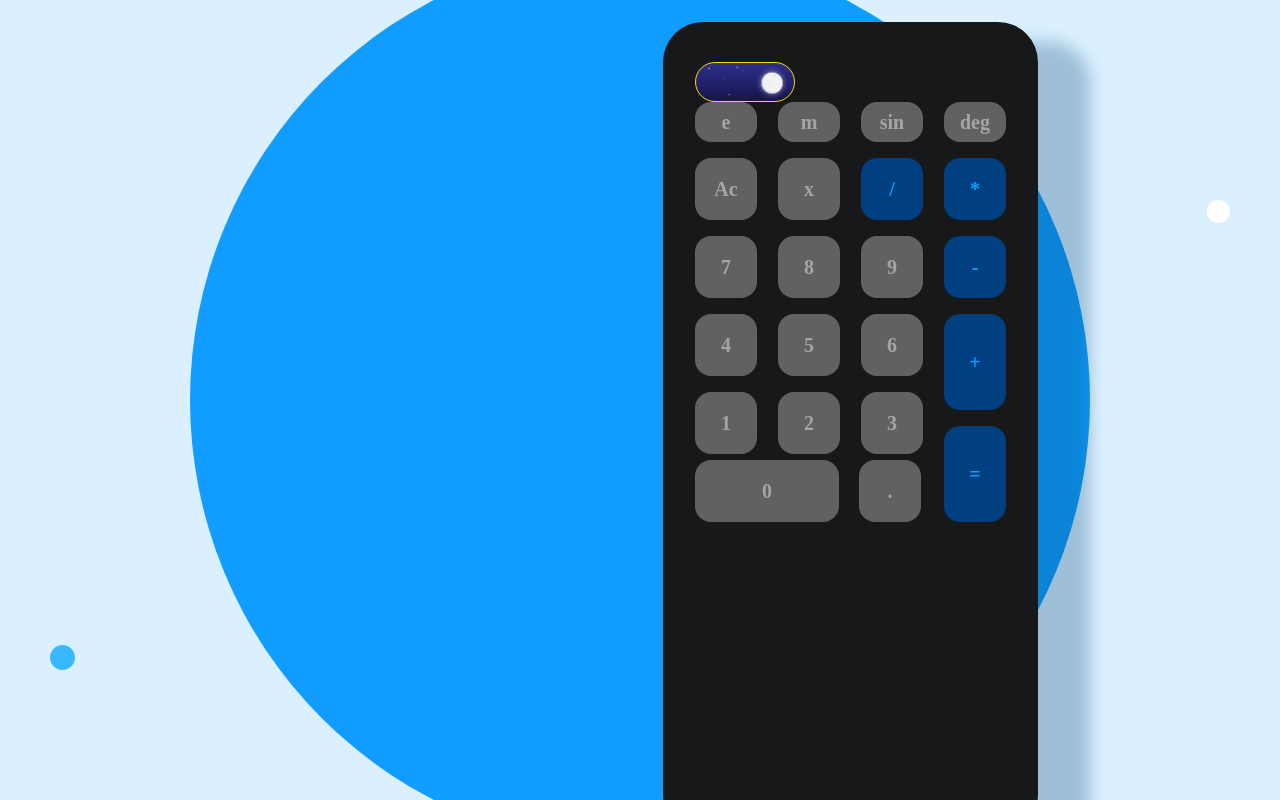
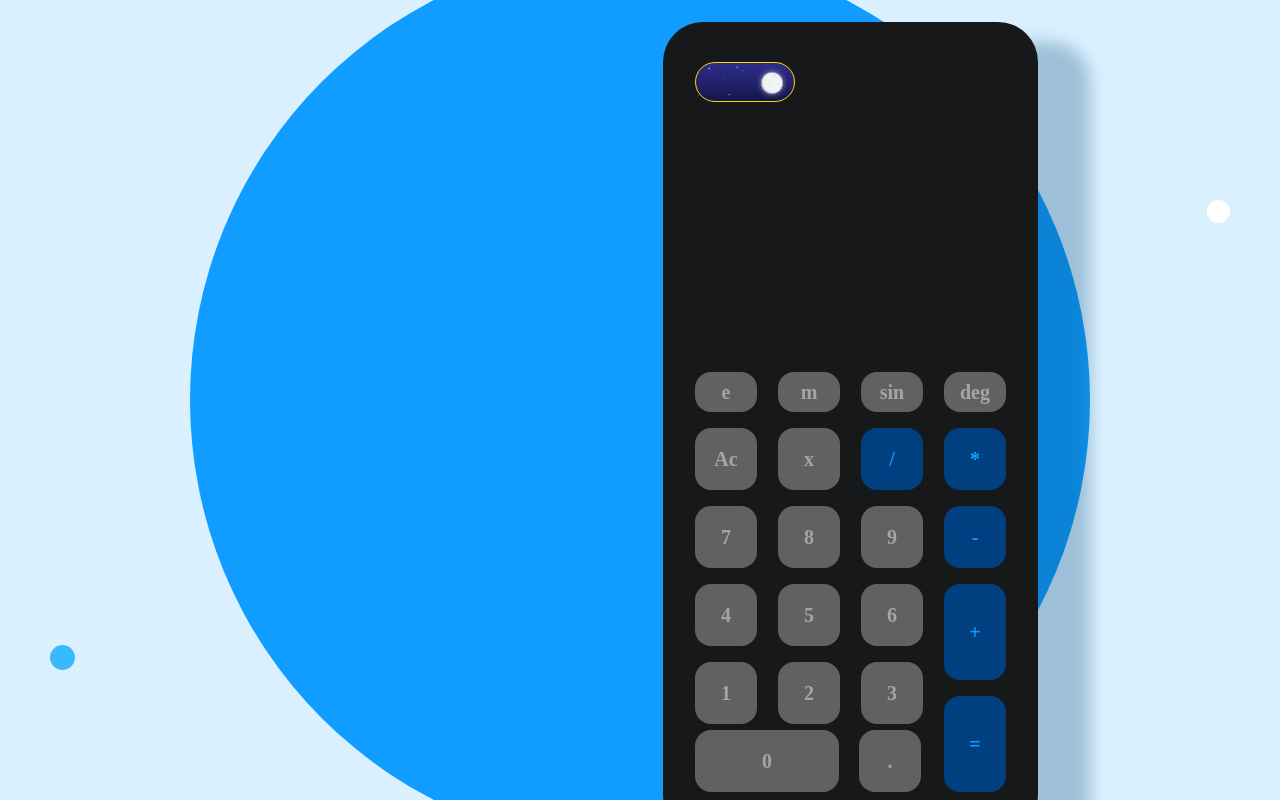
Before and after one commit to YevheniiOlehovich/MyCalc, a React (Vite) app: page / in a window 1280 px wide. Built offline with nearby package versions, Linux system fonts and the light colour scheme.

Commit message:
added logic and state for input and result

```diff
--- a/src/Components/Button/index.jsx
+++ b/src/Components/Button/index.jsx
@@ -1,7 +1,7 @@
 import { Styled } from "./styled"
 import { useSelector} from 'react-redux'
 
-export default function Button({text, colour, height, width, noneMargin}){
+export default function Button({text, colour, height, width, noneMargin, onClick }){
     const nightmode = useSelector((state) => state.theme.nightmode);
 
     return(
@@ -11,6 +11,7 @@ export default function Button({text, colour, height, width, noneMargin}){
             width={width}
             noneMargin={noneMargin}
             nightmode={nightmode}
+            onClick={onClick}
             >
                 {text}
         </Styled.Wrapper>
--- a/src/Components/Display/index.jsx
+++ b/src/Components/Display/index.jsx
@@ -1,8 +1,19 @@
-import { Styled } from "./styled"
+import { Styled } from "./styled";
+import { useSelector } from "react-redux";
 
-export default function Display(){
-    return(
-        <Styled.Wrapper>
+export default function Display() {
+    const { input = "", result = "0", nightmode } = useSelector((state) => ({
+        ...state.calculator,
+        nightmode: state.theme.nightmode,
+    }));
+
+    console.log(input)
+    console.log(result)
+
+    return (
+        <Styled.Wrapper nightmode={nightmode}>
+            <Styled.Header>{result}</Styled.Header>
+            <Styled.Footer nightmode={nightmode}>{input}</Styled.Footer>
         </Styled.Wrapper>
-    )
+    );
 }
--- a/src/Components/Display/styled.jsx
+++ b/src/Components/Display/styled.jsx
@@ -3,8 +3,27 @@ import styled from 'styled-components'
 export const Styled = {
     Wrapper : styled.div`
         width: 100%;
-        height: 300px;
-        background-color: white;
+        height: 270px;
         border-radius: 40px;
+        box-sizing: border-box;
+        padding: 0;
+        margin: 0;
+        display: flex;
+        flex-direction: column;
+    `,
+    Header: styled.div`
+        height: 100px;
+        display: flex;
+        align-items: center;
+        justify-content: flex-end;
+        color: #818181;
+    `,
+    Footer: styled.div`
+        height: 170px;
+        display: flex;
+        align-items: center;
+        justify-content: flex-end;
+        color: ${({ nightmode }) => (nightmode ? "#424242" : "#fff")};
+
     `
 }
--- a/src/Components/Keyboard/index.jsx
+++ b/src/Components/Keyboard/index.jsx
@@ -1,43 +1,48 @@
 import { Styled } from "./styled"
 import Button from "../Button"
+import { useDispatch } from "react-redux";
+import { addToInput, clearInput, calculateResult } from "../../Store/calculatorSlice";
 
 export default function Keyboard(){
+
+    const dispatch = useDispatch();
 
     return(
         <Styled.Wrapper>
             <Styled.Row>
                 <Styled.Column>
-                    <Button text={'e'} height={'small'}/>
-                    <Button text={'Ac'} />
-                    <Button text={'7'} />
-                    <Button text={'4'} />
-                    <Button text={'1'} />
+                    <Button text={'e'} height={'small'} onClick={() => dispatch(addToInput("e"))}/>
+                    <Button text={'Ac'} onClick={() => dispatch(clearInput())}/>
+                    <Button text={'7'} onClick={() => dispatch(addToInput("7"))}/>
+                    <Button text={'4'} onClick={() => dispatch(addToInput("4"))}/>
+                    <Button text={'1'} onClick={() => dispatch(addToInput("1"))}/>
                 </Styled.Column>
                 <Styled.Column>
                     <Button text={'m'} height={'small'}/>
-                    <Button text={'x'}/>
-                    <Button text={'8'}/>
-                    <Button text={'5'}/>
-                    <Button text={'2'}/>
+                    <Button text={'x'} onClick={() => dispatch(addToInput("*"))}/>
+                    <Button text={'8'} onClick={() => dispatch(addToInput("8"))}/>
+                    <Button text={'5'} onClick={() => dispatch(addToInput("5"))}/>
+                    <Button text={'2'} onClick={() => dispatch(addToInput("2"))}/>
                 </Styled.Column>
+
                 <Styled.Column>
-                    <Button text={'sin'} height={'small'} />
-                    <Button text={'/'} colour={'blue'}/>
-                    <Button text={'9'}/>
-                    <Button text={'6'}/>
-                    <Button text={'3'}/>
+                    <Button text={'sin'} height={'small'}/>
+                    <Button text={'/'} colour={'blue'} onClick={() => dispatch(addToInput("/"))}/>
+                    <Button text={'9'} onClick={() => dispatch(addToInput("9"))}/>
+                    <Button text={'6'} onClick={() => dispatch(addToInput("6"))}/>
+                    <Button text={'3'} onClick={() => dispatch(addToInput("3"))}/>
                 </Styled.Column>
                 <Styled.Column>
                     <Button text={'deg'} height={'small'} />
-                    <Button text={'*'} colour={'blue'}/>
-                    <Button text={'-'} colour={'blue'}/>
-                    <Button text={'+'} colour={'blue'} height={'big'}/>
-                    <Button text={'='} colour={'blue'} background={'blue'} height={'big'} noneMargin={'none'}/>
+                    <Button text={'*'} colour={'blue'} onClick={() => dispatch(addToInput("*"))}/>
+                    <Button text={'-'} colour={'blue'} onClick={() => dispatch(addToInput("-"))}/>
+                    <Button text={'+'} colour={'blue'} height={'big'} onClick={() => dispatch(addToInput("+"))}/>
+                    <Button text={'='} colour={'blue'} background={'blue'} height={'big'} noneMargin={'none'} onClick={() => dispatch(calculateResult())}/>
                 </Styled.Column>
             </Styled.Row>
             <Styled.Block>
-                <Button text={'0'} width={'big'} noneMargin={'none'}/>
-                <Button text={'.'} noneMargin={'none'}/>
+                <Button text={'0'} width={'big'} noneMargin={'none'} onClick={() => dispatch(addToInput("0"))}/>
+                <Button text={'.'} noneMargin={'none'} onClick={() => dispatch(addToInput("."))}/>
             </Styled.Block>
         </Styled.Wrapper>
     )
--- a/src/Components/Phone/index.jsx
+++ b/src/Components/Phone/index.jsx
@@ -13,7 +13,7 @@ export default function Phone(){
         <>
         <Styled.Wrapper nightmode={nightmode}>
             <Bar />
-            {/* <Display /> */}
+            <Display />
             <Keyboard />
         </Styled.Wrapper>
         <Styled.Shadow />
--- /dev/null
+++ b/src/Store/calculatorSlice.js
@@ -0,0 +1,33 @@
+import { createSlice } from "@reduxjs/toolkit";
+
+const initialState = {
+    input: "",
+    result: null,
+};
+
+const calculatorSlice = createSlice({
+    name: "calculator",
+    initialState,
+    reducers: {
+        addToInput: (state, action) => {
+            state.input += action.payload; // додаємо значення до інпута
+        },
+        clearInput: (state) => {
+            state.input = "";
+            state.result = null;
+        },
+        calculateResult: (state) => {
+            try {
+                const sanitizedInput = state.input.replace(/[^-()\d/*+.]/g, "");
+                state.result = new Function("return " + sanitizedInput)();
+            } catch {
+                state.result = "Error";
+            }
+        },
+    },
+});
+
+export const { addToInput, clearInput, calculateResult } =
+    calculatorSlice.actions;
+
+export default calculatorSlice.reducer;
--- a/src/Store/store.js
+++ b/src/Store/store.js
@@ -1,9 +1,11 @@
 import { configureStore } from '@reduxjs/toolkit';
 import themeReducer from './themeSlice';
+import calculatorReducer from "./calculatorSlice";
 
 const store = configureStore({
     reducer: {
         theme: themeReducer,
+        calculator: calculatorReducer,
     },
 });
 
```
